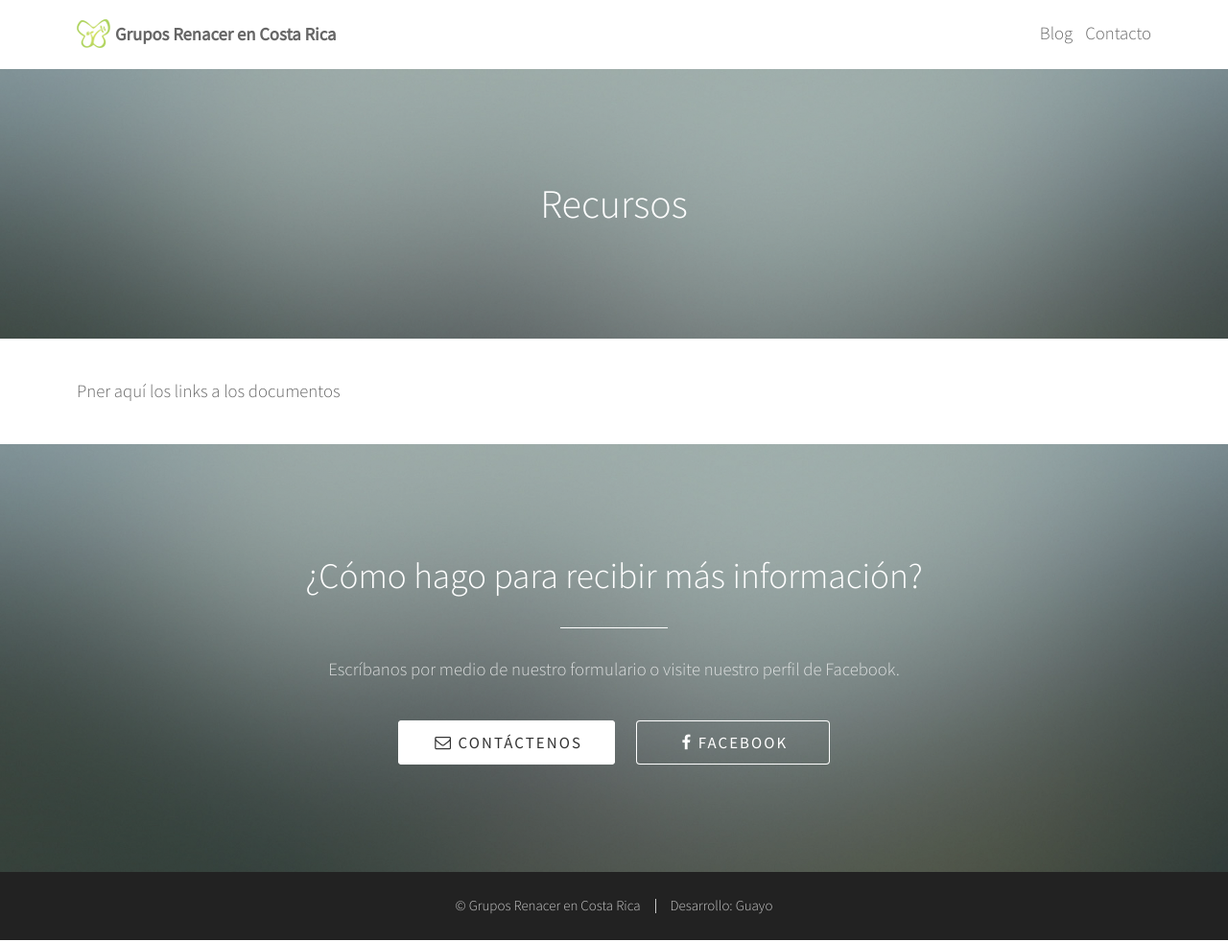
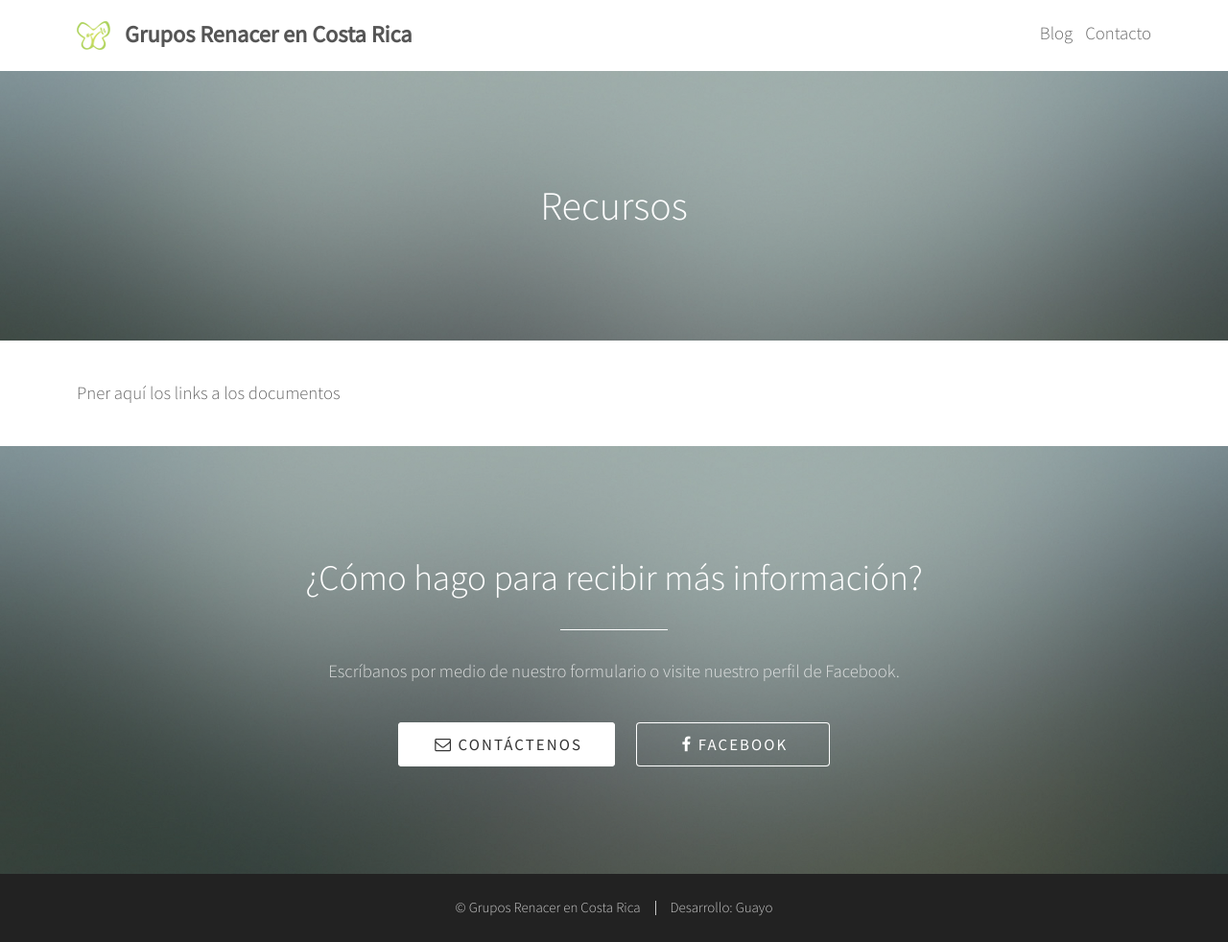
Before and after one commit to guayom/gruporenacer, a Jekyll site: the page built from recursos/index.html, in a window 1280 px wide. Shown: the part 160-1142 px from the top of the page at 96% size. Built offline with Jekyll 4.4.1, drawn with Linux system fonts in a browser that asks for light colours.

Commit message:
Changes for SEO

```diff
--- a/_config.yml
+++ b/_config.yml
@@ -4,7 +4,7 @@
 description: > # this means to ignore newlines until "baseurl:"
   Los Grupos Renacer son Grupos de ayuda mutua entre “pares” para padres y madres que enfrentan la muerte de hijos
 baseurl: "" # the subpath of your site, e.g. /blog/
-url: "http://gruporenacercr.com/" # the base hostname & protocol for your site
+url: "http://gruporenacercr.com" # the base hostname & protocol for your site
 
 gems:
   - jekyll-sitemap
--- a/_includes/head.html
+++ b/_includes/head.html
@@ -6,10 +6,9 @@
 
   <title>{% if page.title %}{{ page.title }}{% else %}{{ site.title }}{% endif %}</title>
   <meta name="description" content="{% if page.excerpt %}{{ page.excerpt | strip_html | strip_newlines | truncate: 160 }}{% else %}{{ site.description }}{% endif %}">
+  <meta name="keywords" content="perdida de hijos,padres,hijos,renacer,ayuda mutua,logoterapia,ayuda mutua">
 
-  <meta charset="utf-8" />
-  <meta name="viewport" content="width=device-width, initial-scale=1" />
-
+  <!-- Place favicon.ico in the root directory -->
   <!-- Stylesheets -->
   <link rel="stylesheet" href="{{ "/css/main.css" | prepend: site.baseurl }}">
 	<!--[if lte IE 8]><script src="{{ "/js/ie/html5shiv.js" | prepend: site.baseurl }}"></script><![endif]-->
--- a/_includes/header.html
+++ b/_includes/header.html
@@ -2,7 +2,7 @@
   <div class="container">
     <div class="row 150%">
       <div class="8u 12u$(xsmall)">
-        <a class="site-title" href="{{ site.baseurl }}/"><img src="{{ site.baseurl }}/images/logo-mini.png" alt="Grupo Renacer Logo"/>{{ site.title }}</a>
+        <a class="site-title" href="{{ site.baseurl }}/"><img src="{{ site.baseurl }}/images/logo-mini.png" alt="Grupo Renacer Logo"/><h1>{{ site.title }}</h1></a>
       </div>
       <div class="4u 12u$(xsmall)">
         <nav class="site-nav">
--- a/_layouts/default.html
+++ b/_layouts/default.html
@@ -4,7 +4,7 @@
   html5up.net | @n33co
   Free for personal and commercial use under the CCA 3.0 license (html5up.net/license)
 -->
-<html>
+<html lang='es'>
 
   {% include head.html %}
 
--- a/css/main.scss
+++ b/css/main.scss
@@ -1439,6 +1439,12 @@
 	    display:inline-block;
 	    margin-bottom:-8px;
 	  }
+	h1{
+		font-size:1.3em;
+		display: inline-block;
+		margin-left: 10px;
+		margin-bottom: 0;
+	}
 }
 .post-list{
 	list-style:none;
```
Also changed, not shown: index.html (+9 -0 lines), Gemfile.lock, favicon.ico (added), images/logo-light.jpg (added), 1 other file.
